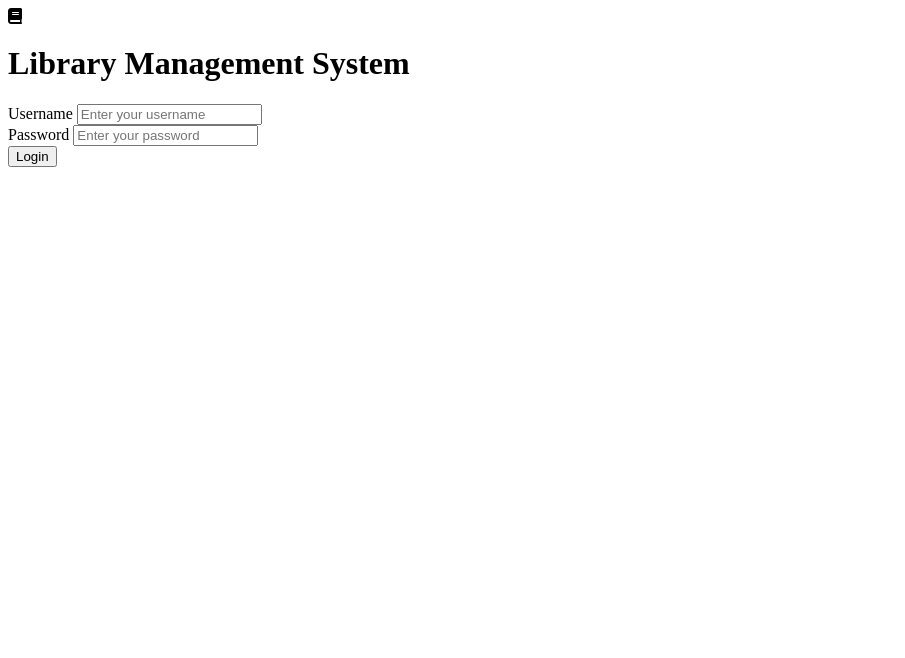
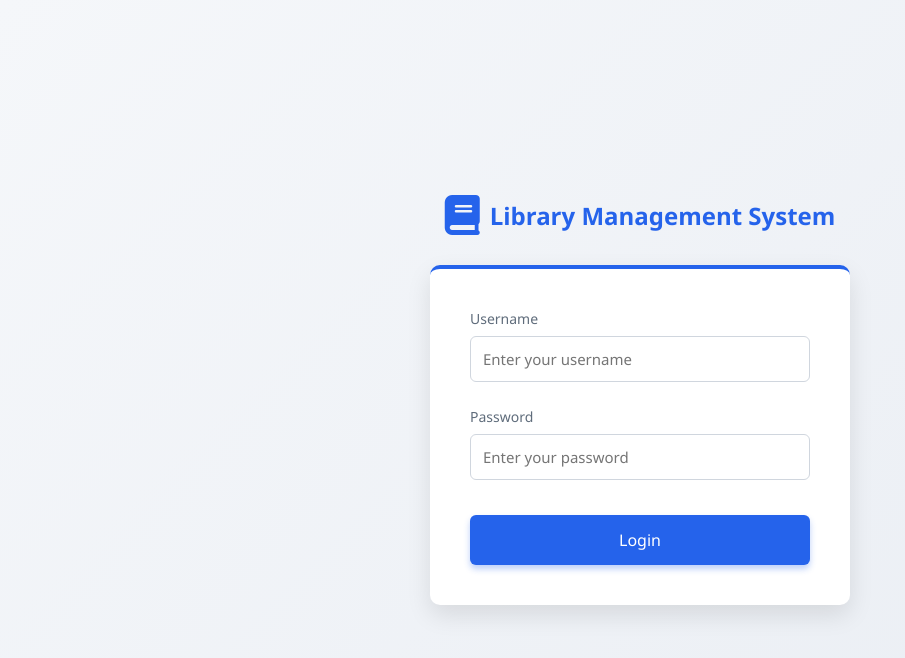
Before and after one commit to CZ-a11y/Library-MS, a plain HTML site: page index.html in a window 1280 px wide. Shown: the whole page, without its empty margins (0-905 px from the left). Drawn offline with Linux system fonts and the light colour scheme.

Commit message:
login js updates

```diff
--- a/Frontend/src/Login/Login.html
+++ b/Frontend/src/Login/Login.html
@@ -8,7 +8,7 @@
       rel="stylesheet"
       href="https://cdnjs.cloudflare.com/ajax/libs/font-awesome/6.0.0-beta3/css/all.min.css"
     />
-    <link rel="stylesheet" href="styles.css" />
+    <link rel="stylesheet" href="./styles.css" />
   </head>
 
   <body>
--- a/router.js
+++ b/router.js
@@ -2,26 +2,31 @@ const routes = [
   {
     path: "Admin-Dashboard",
     template: "Frontend/src/Admin-Dashboard/dashboard.html",
+    css: "Frontend/src/Admin-Dashboard/dashboard.css",
     script: "Frontend/src/Admin-Dashboard/dashboard.js",
   },
   {
     path: "Books",
     template: "Frontend/src/Books/books.html",
+    css: "Frontend/src/Books/books.css",
     script: "Frontend/src/Books/books.js",
   },
   {
     path: "Members",
     template: "Frontend/src/Members/members.html",
+    css: "Frontend/src/Members/members.css",
     script: "Frontend/src/Members/members.js",
   },
   {
     path: "Borrow-Return",
     template: "Frontend/src/Borrow-Return/borrow-return.html",
+    css: "Frontend/src/Borrow-Return/borrow-return.css",
     script: "Frontend/src/Borrow-Return/borrow-return.js",
   },
   {
     path: "Login",
     template: "Frontend/src/Login/login.html",
+    css: "Frontend/src/Login/styles.css",
     script: "Frontend/src/Login/login.js",
   },
 ];
@@ -30,6 +35,7 @@ class Router {
   constructor(routes) {
     this.routes = routes;
     this.currentScript = null;
+    this.currentCSS = null;
     this.init();
   }
 
@@ -50,7 +56,6 @@ class Router {
 
   checkRoute() {
     const hash = window.location.hash.replace("#", "") || "Login";
-
     console.log("Navigating to:", hash);
 
     const route = this.routes.find((r) => r.path === hash);
@@ -63,14 +68,12 @@ class Router {
   }
 
   navigateTo(path) {
-    if (window.location.hash.replace("#", "") !== path) {
-      window.location.hash = path;
-    }
+    window.location.hash = `#${path}`;
+    this.checkRoute();
   }
 
   async loadRoute(route) {
     const app = document.getElementById("app");
-
     app.innerHTML = "<p>Loading...</p>";
 
     try {
@@ -85,6 +88,10 @@ class Router {
       const html = await response.text();
       app.innerHTML = html;
 
+      if (route.css) {
+        this.loadCSS(route.css);
+      }
+
       if (route.script) {
         this.loadScript(route.script);
       }
@@ -92,6 +99,27 @@ class Router {
       console.error("Route load error:", error);
       app.innerHTML = `<h2>Error loading page</h2><p>${error.message}</p>`;
     }
+  }
+
+  loadCSS(href) {
+    if (this.currentCSS) {
+      this.currentCSS.remove();
+    }
+
+    const link = document.createElement("link");
+    link.rel = "stylesheet";
+    link.href = href;
+
+    link.onload = () => {
+      console.log(`CSS loaded: ${href}`);
+    };
+
+    link.onerror = () => {
+      console.error(`Failed to load CSS: ${href}`);
+    };
+
+    document.head.appendChild(link);
+    this.currentCSS = link;
   }
 
   loadScript(src) {
@@ -106,7 +134,6 @@ class Router {
     script.onload = () => {
       console.log(`Script loaded: ${src}`);
 
-      // ✅ call page init function
       if (typeof window.init === "function") {
         window.init();
       }
```
